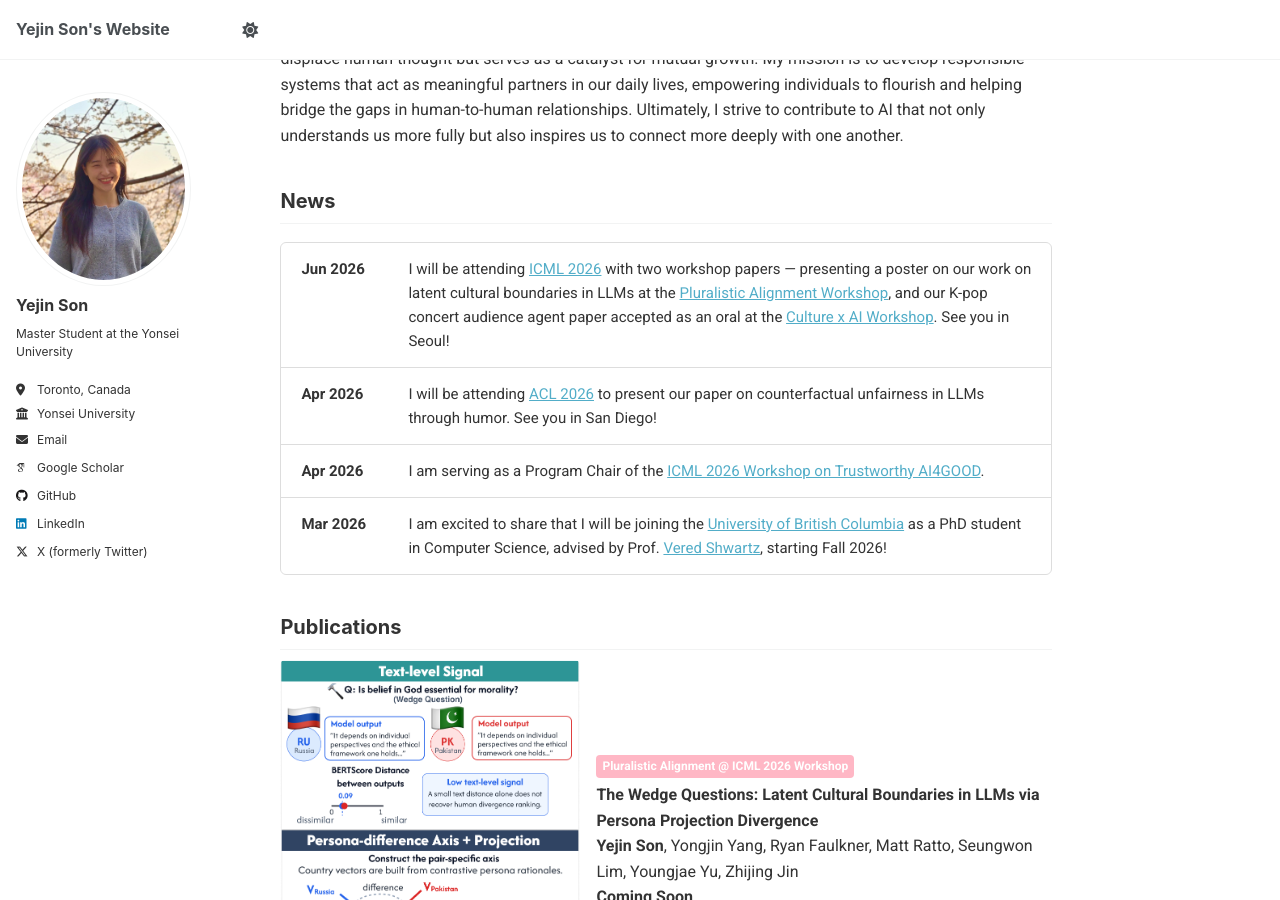
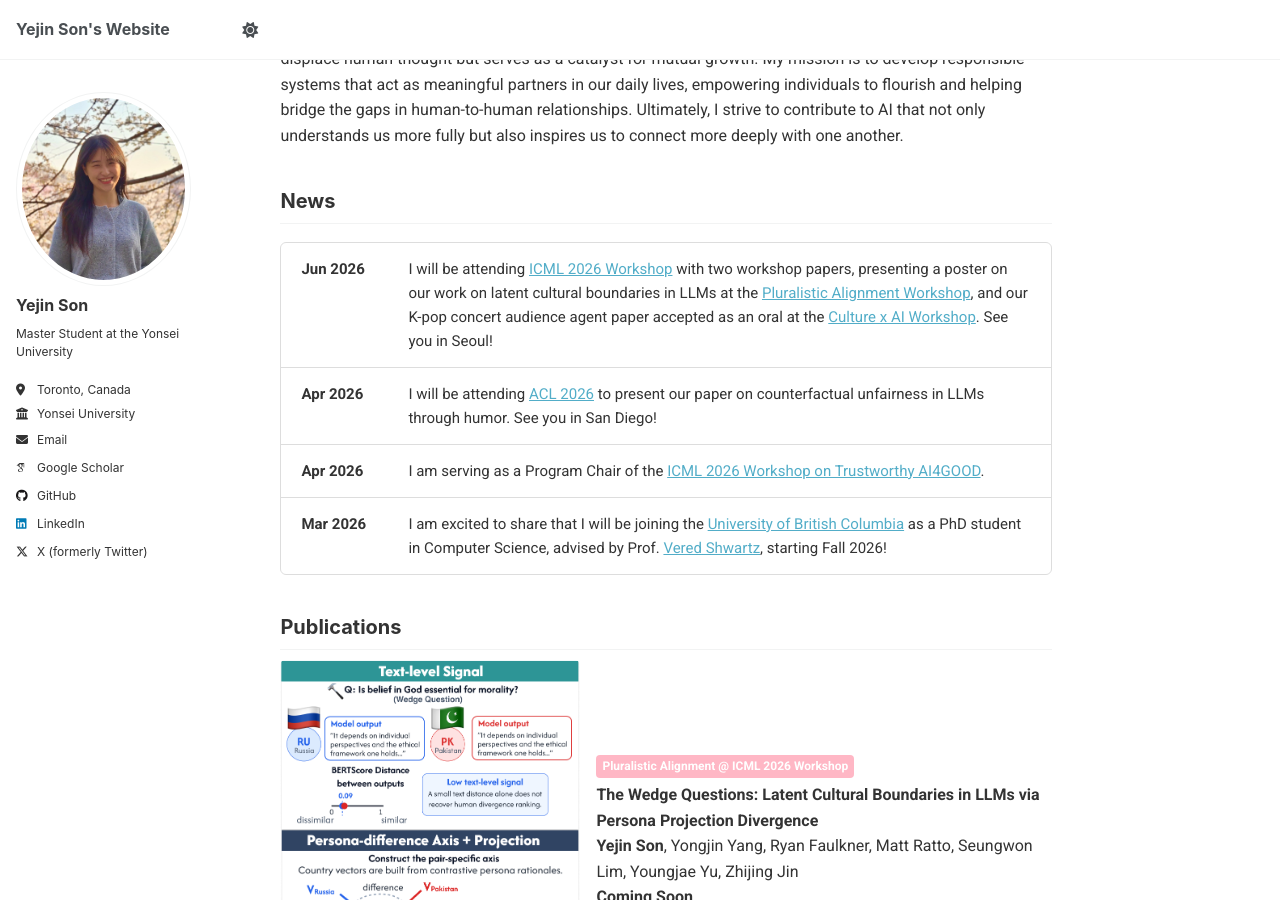
Before and after one commit to ozzaney/ozzaney.github.io, a Jekyll site: the page built from _pages/about.md, in a window 1280 px wide and 900 px high, scrolled down 419 px. Built offline with Jekyll 4.4.1, drawn with Linux system fonts in a browser that asks for light colours; some web fonts are replaced.

Commit message:
Update event details for ICML 2026 attendance

```diff
--- a/_pages/about.md
+++ b/_pages/about.md
@@ -23,7 +23,7 @@ I believe the future of AI lies in augmenting human agency, ensuring that techno
 
   <div style="display: flex; gap: 1.5rem; padding: 14px 20px; border-bottom: 1px solid #ddd;">
     <div style="min-width: 80px; font-weight: bold; color: #333; font-size: 15px;">Jun 2026</div>
-    <div style="font-size: 15px; line-height: 1.6;">I will be attending <a href="https://icml.cc">ICML 2026</a> with two workshop papers — presenting a poster on our work on latent cultural boundaries in LLMs at the <a href="https://pluralistic-alignment.github.io/">Pluralistic Alignment Workshop</a>, and our K-pop concert audience agent paper accepted as an oral at the <a href="https://www.doingaidifferently.org/culturexaiworkshop">Culture x AI Workshop</a>. See you in Seoul!</div>
+    <div style="font-size: 15px; line-height: 1.6;">I will be attending <a href="https://icml.cc">ICML 2026 Workshop</a> with two workshop papers, presenting a poster on our work on latent cultural boundaries in LLMs at the <a href="https://pluralistic-alignment.github.io/">Pluralistic Alignment Workshop</a>, and our K-pop concert audience agent paper accepted as an oral at the <a href="https://www.doingaidifferently.org/culturexaiworkshop">Culture x AI Workshop</a>. See you in Seoul!</div>
   </div>
 
   <div style="display: flex; gap: 1.5rem; padding: 14px 20px; border-bottom: 1px solid #ddd;">
```
